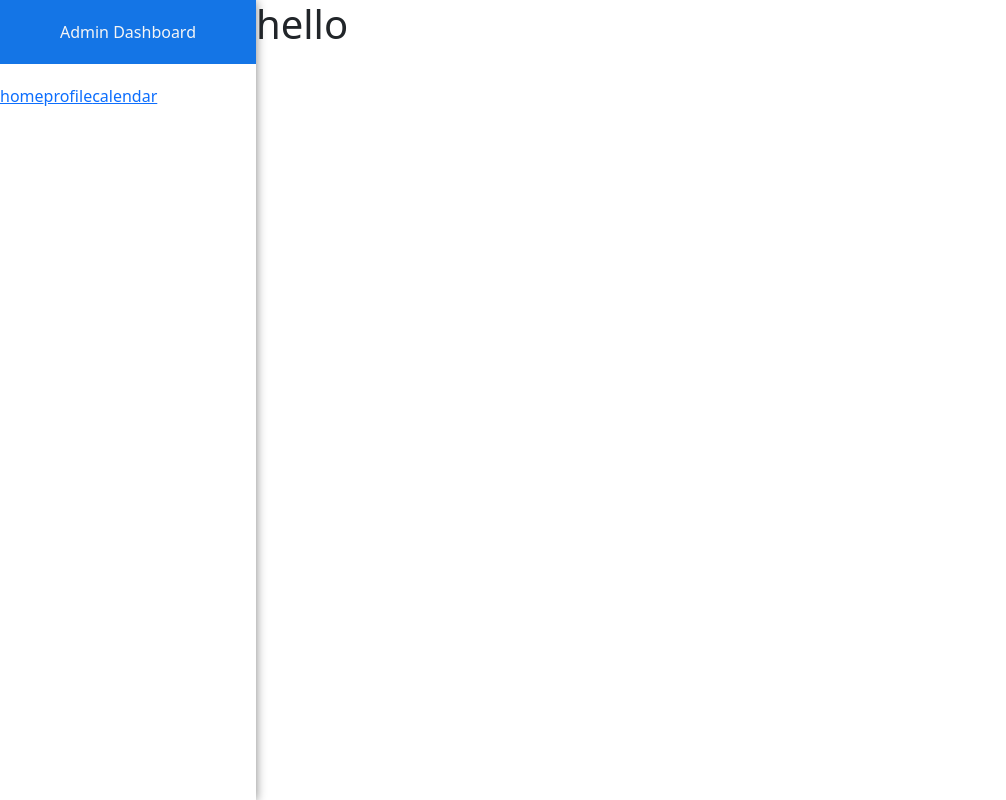
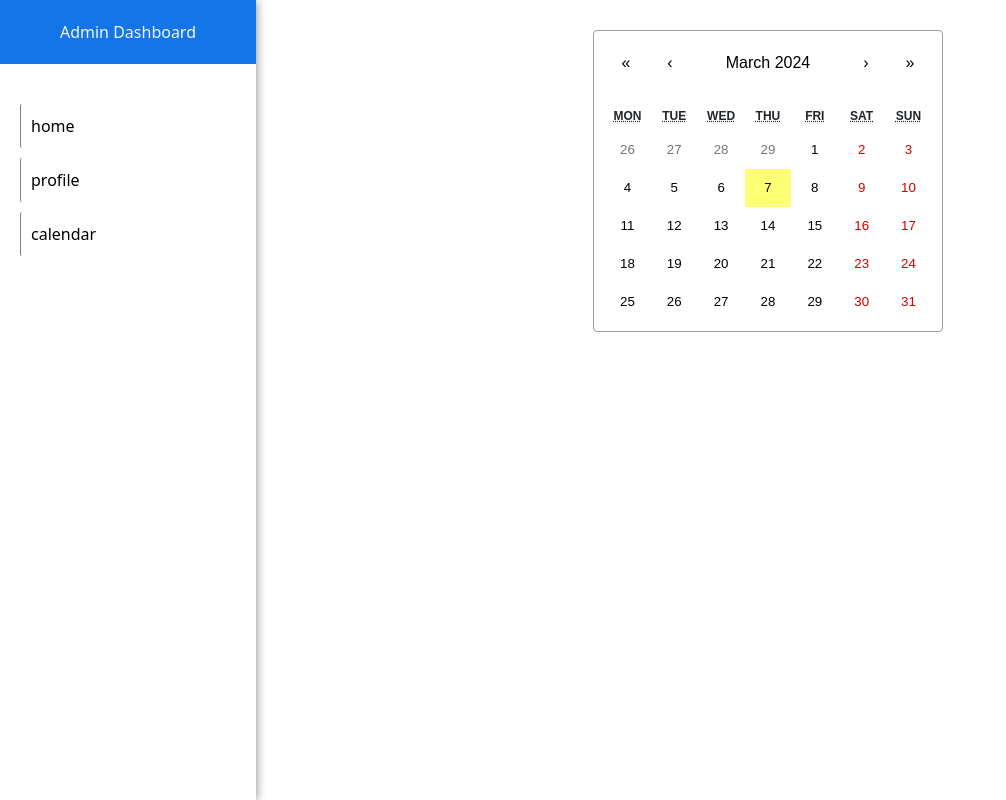
Before and after one commit to caseysinoy/Dermocura, a React (Vite) app in the folder frontend/: page /admin/calendar in a window 1280 px wide. Shown: the whole page, without its empty margins (0-1006 px from the left). Built offline with nearby package versions, Linux system fonts and the light colour scheme.

Commit message:
navigation design update

```diff
--- a/frontend/src/maincomponents/admin-subpage/calendar.jsx
+++ b/frontend/src/maincomponents/admin-subpage/calendar.jsx
@@ -4,7 +4,7 @@ function calendarpage(){
 
     return(
         <>
-            <h1>hello</h1>
+            <Calendar></Calendar>
         </>
     )
 }
--- a/frontend/src/maincomponents/admin-subpage/profile.jsx
+++ b/frontend/src/maincomponents/admin-subpage/profile.jsx
@@ -1,4 +1,4 @@
-
+import '../style/profile.scss';
 
 const profile = () =>{
     return(
--- a/frontend/src/maincomponents/navigate.jsx
+++ b/frontend/src/maincomponents/navigate.jsx
@@ -5,9 +5,9 @@ function navigate(){
         <div className="side-bar">
             <div className="bar">Admin Dashboard</div>
             <nav>
-                <Link to="admindashboard">home</Link>
-                <Link to="profile">profile</Link>
-                <Link to="calendar">calendar</Link>
+                <Link className='link' to="admindashboard">home</Link>
+                <Link className='link' to="profile">profile</Link>
+                <Link className='link'to="calendar">calendar</Link>
             </nav>
         </div>
     )
--- a/frontend/src/maincomponents/style/admin.scss
+++ b/frontend/src/maincomponents/style/admin.scss
@@ -5,6 +5,25 @@
 
 .side-bar{
     box-shadow: 0 1px 10px var(--shadow-containers);
+    nav{
+        display: flex;
+        flex-direction: column;
+        padding: 20px;
+        gap: 10px;
+        .link{
+            border-radius: 2px;
+            text-decoration: none;
+            color: black;
+            padding: 10px;
+            border-left: 1.5px solid var(--shadow-containers);
+            transition: 600ms;
+            &:hover{
+                transition: 600ms;
+                border: none;
+                background-color: rgb(99, 141, 233);
+            }
+        }
+    }
 }
 
 .admin-wrapper{
@@ -23,11 +42,12 @@ h1{
     grid-template-rows:  0.5fr 1fr;
 }
 
+
 .user-container, .message-container{
     display: block;
     height: 200px;
     margin: 30px auto;
-    max-height: 90vh;
+    max-height: 45vh;
     width: 90%;
     box-shadow: 0 0 4px var(--shadow-containers);
     border-radius: 3px;
@@ -44,6 +64,9 @@ h1{
 .message-container{
     grid-column-start: 1;
     grid-column-end: 3;
+    width: 96%;
+    height: 100vh;
+    max-height: 45vh;
     margin: 30px auto;
     .list-messages{
         padding: 10px 0;
```
Also changed, not shown: frontend/src/maincomponents/style/profile.scss (added).
